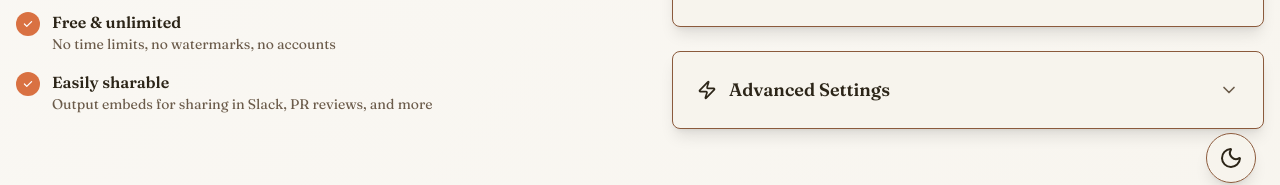
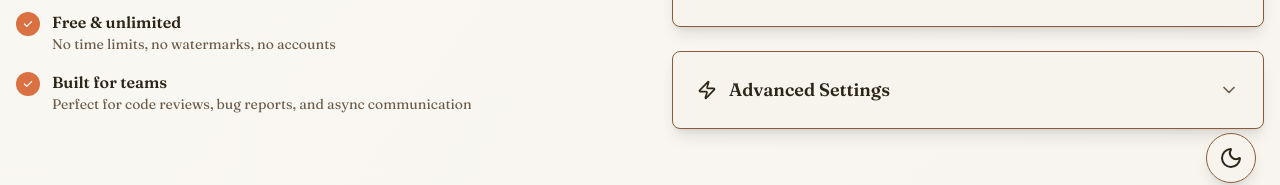
Before and after one commit to john-rock/beeroll, a Next.js app: page / in a window 1280 px wide. Shown: the part 593-778 px from the top of the page. Built offline with nearby package versions, Linux system fonts and the light colour scheme.

Commit message:
small copy update

```diff
--- a/app/components/ScreenRecorder.tsx
+++ b/app/components/ScreenRecorder.tsx
@@ -275,8 +275,8 @@ export function ScreenRecorder() {
                       </svg>
                     </div>
                     <div>
-                      <h3 className="font-semibold text-retro-brown dark:text-retro-brown">Easily sharable</h3>
-                      <p className="text-retro-muted dark:text-retro-muted text-sm">Output embeds for sharing in Slack, PR reviews, and more</p>
+                      <h3 className="font-semibold text-retro-brown dark:text-retro-brown">Built for teams</h3>
+                      <p className="text-retro-muted dark:text-retro-muted text-sm">Perfect for code reviews, bug reports, and async communication</p>
                     </div>
                   </div>
                 </div>
```
